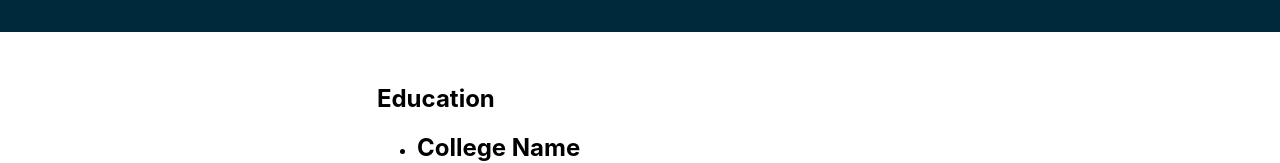
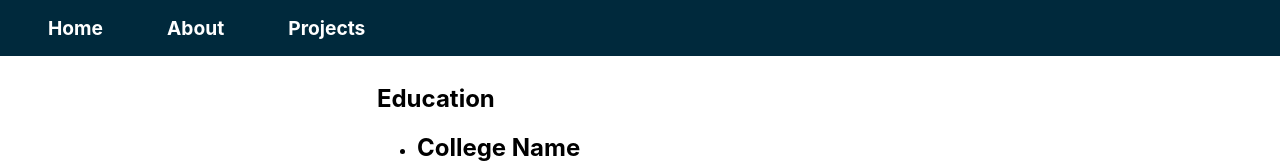
Before and after one commit to thekylemoses/portfolio, a Next.js app: page /about in a window 1280 px wide. Shown: the top 163 px of the page. Built offline with nearby package versions, Linux system fonts and the light colour scheme.

Commit message:
Update about.js

```diff
--- a/pages/about.js
+++ b/pages/about.js
@@ -1,6 +1,6 @@
 import Head from 'next/head';
 import Image from 'next/image';
-//import Menu from '/components/Menu';
+import Menu from '/components/Menu';
 
 export default function About() {
   return (
@@ -11,7 +11,7 @@ export default function About() {
 
       <header>
         <div>
-          {/* <Menu /> */}
+          <Menu />
         </div>
       </header>
 
```
